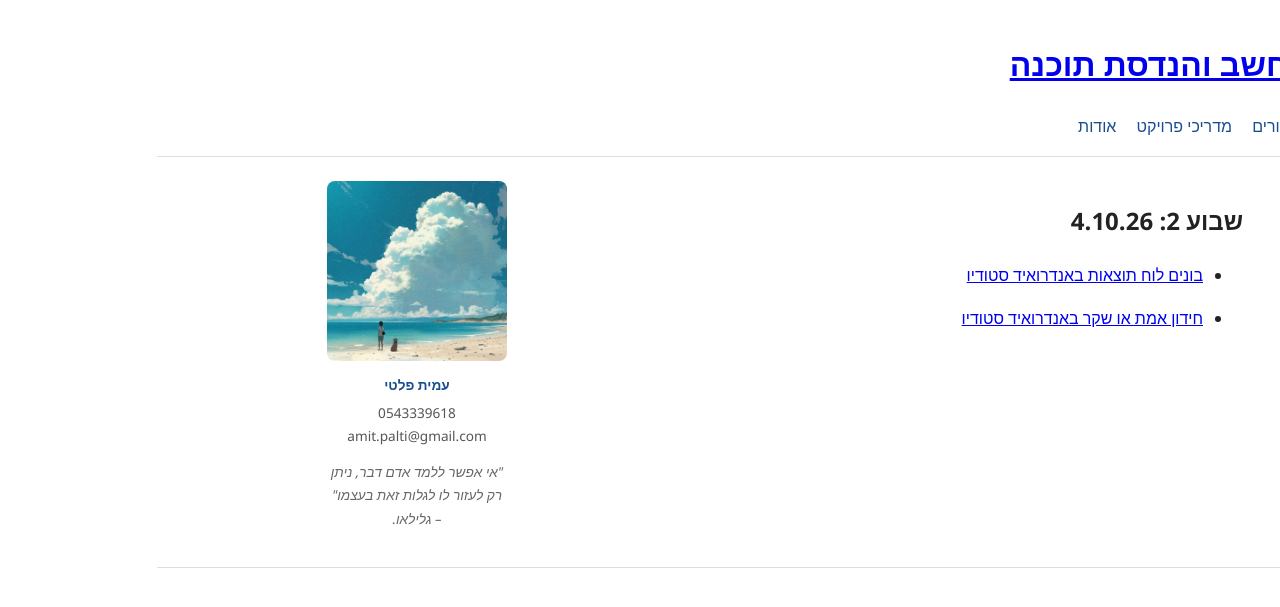
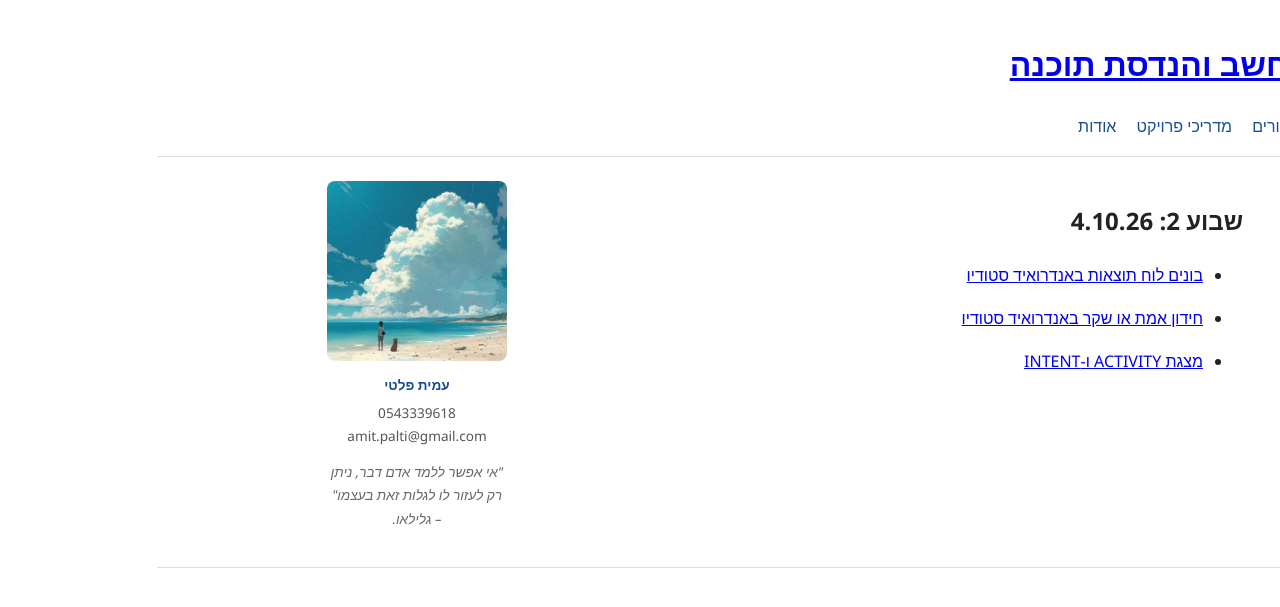
Before and after one commit to megidocs/amit4change, a Jekyll site: the page built from students/kita-yb/syllabus/week-02/index.md, in a window 1280 px wide. Shown: the top 607 px of the page. Built offline with Jekyll 4.4.1, drawn with Linux system fonts in a browser that asks for light colours.

Commit message:
Add files via upload

```diff
--- a/students/kita-yb/syllabus/week-02/index.md
+++ b/students/kita-yb/syllabus/week-02/index.md
@@ -10,3 +10,4 @@ permalink: /students/kita-yb/syllabus/week-02/
   [בונים לוח תוצאות באנדרואיד סטודיו](https://claude.ai/artifact/97s38yuo89nrsWCG9cb8Rx)
 - <!-- TODO: להחליף בקישור פנימי לאחר ייבוא המדריך אל guides/android-for-dummies/ -->
   [חידון אמת או שקר באנדרואיד סטודיו](https://claude.ai/artifact/XgVdkaWgst4xNztdhPAQyS)
+- [מצגת ACTIVITY ו-INTENT](https://notebook.google.com/notebook/48f05dc5-fd6c-44b2-ac14-1116a1280596/artifact/919bcfa4-0803-4bc7-8f00-034385215968?utm_source=nlm_web_share&utm_medium=google_oo&utm_campaign=art_share_1&utm_content=&utm_smc=nlm_web_share_google_oo_art_share_1_)
```
